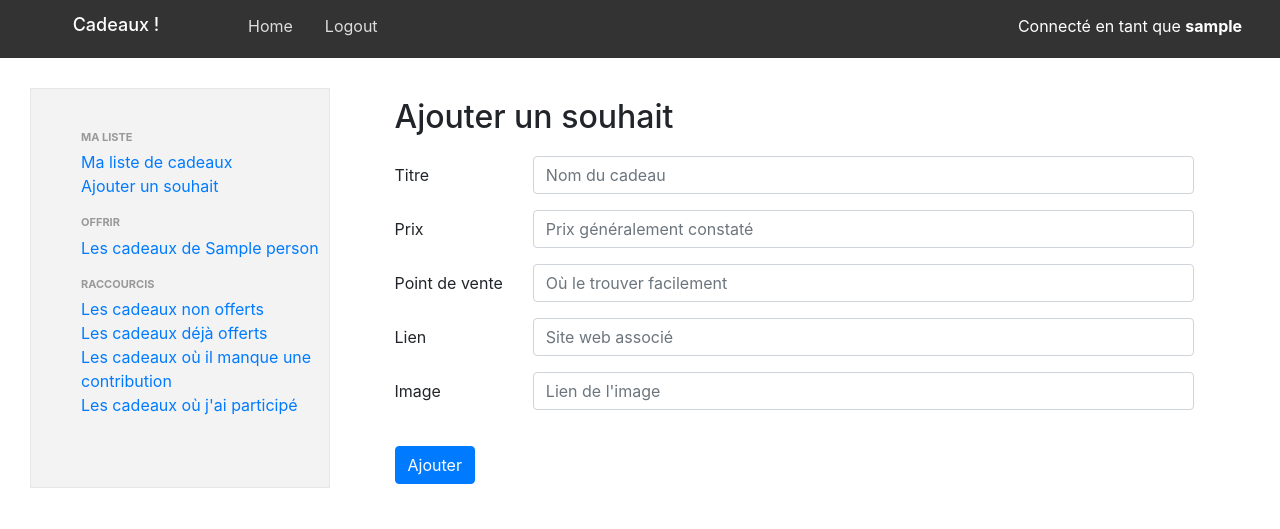
After one commit to lcalem/family-presents, a Flask app: template src/templates/addgift.html in a window 1280 px wide. The commit adds this page. Shown: the top 529 px of the page. Run offline with Flask 2, Linux system fonts and the light colour scheme; the template is opened without the code that fills it: most values are stand-ins (such as "Sample title", 1, 10 or a date in 2020); some libraries are stand-ins or nearby versions.

Commit message:
add wish functionality + image storing

```diff
--- a/src/static/script.js
+++ b/src/static/script.js
@@ -1,7 +1,8 @@
 "use strict";
 
 
-function submitForm(form) {
+function submitGift(form) {
+
     var xhr = new XMLHttpRequest();
     xhr.onload = function(){ alert (xhr.responseText); }
     xhr.onerror = function(){ alert (xhr.responseText); }
@@ -9,21 +10,7 @@ function submitForm(form) {
     // xhr.setRequestHeader("Content-Type", "application/json");
     var data = new FormData(form)
 
-    // append date
-    var current_day = window.location.href.split("/day/")[1];  // that's questionable
-    data.append("date", current_day)
-
     console.log(data)
     xhr.send(data);
     return false;
 }
-
-
-function selectQuantity(elt_id) {
-    var nb = parseInt(elt_id.slice(-1));
-    var name = elt_id.slice(0, -1);
-
-    for (var i = 0; i < nb; i++) {
-        document.getElementById(name + String(i)).checked = true;
-    }
-}
--- a/src/static/style.css
+++ b/src/static/style.css
@@ -15,7 +15,7 @@ ul {
     list-style-type: none;
 }
 
-a:hover {
+a:hover, a:visited, a:link, a:active {
     text-decoration: none;
 }
 
@@ -122,8 +122,9 @@ a:hover {
     color: #DDD;
 }
 
-#header li a:hover {
-    background-color: #3498DB;
+.header li a:hover {
+    /* background-color: #3498DB; */
+    text-decoration: none;
 }
 
 .header li.connect-msg {
@@ -132,12 +133,17 @@ a:hover {
 }
 
 .leftpanel {
+    display: inline-block;
     border: 1px solid #e7e7e7;
     background-color: #f3f3f3;
     width: 300px;
     min-height: 400px;
     margin: 30px 30px 30px 30px;
     padding: 40px 10px 10px 10px;
+}
+
+.leftpanel a:hover {
+    text-decoration: none;
 }
 
 .nav-header {
@@ -147,3 +153,20 @@ a:hover {
     padding-bottom: 5px;
     font-weight: bold;
 }
+
+.content {
+    display: inline-block;
+    margin: 30px;
+    min-height: 400px;
+    vertical-align: top;
+    width: 800px;
+}
+
+.addgift h1, .message h1 {
+    font-size: 32px;
+    margin: 10px 0px 20px 0px;
+}
+
+.addgift-btn {
+    margin-top: 20px;
+}
--- /dev/null
+++ b/src/templates/addgift.html
@@ -0,0 +1,65 @@
+{% extends "layout.html" %}
+{% block content %}
+    <div class="addgift">
+        <h1>Ajouter un souhait</h1>
+
+        <form class="form-gift" method="POST" action="/addgift">
+            <div class="form-group row">
+                <label for="inputTitle" class="col-sm-2 col-form-label">Titre</label>
+                <div class="col-sm-10">
+                    <input name="title" type="text" class="form-control" id="inputTitle" placeholder="Nom du cadeau">
+                </div>
+            </div>
+
+            <div class="form-group row">
+                <label for="inputPrice" class="col-sm-2 col-form-label">Prix</label>
+                <div class="col-sm-10">
+                    <input name="price" type="text" class="form-control" id="inputPrice" placeholder="Prix généralement constaté">
+                </div>
+            </div>
+
+            <div class="form-group row">
+                <label for="inputLocation" class="col-sm-2 col-form-label">Point de vente</label>
+                <div class="col-sm-10">
+                    <input name="location" type="text" class="form-control" id="inputLocation" placeholder="Où le trouver facilement">
+                </div>
+            </div>
+
+            <div class="form-group row">
+                <label for="inputLink" class="col-sm-2 col-form-label">Lien</label>
+                <div class="col-sm-10">
+                    <input type="text" name="link" class="form-control" id="inputLink" placeholder="Site web associé">
+                </div>
+            </div>
+
+            <div class="form-group row">
+                <label for="imageLink" class="col-sm-2 col-form-label">Image</label>
+                <div class="col-sm-10">
+                    <input type="text" name="image" class="form-control" id="imageLink" placeholder="Lien de l'image">
+                </div>
+                <!-- <span>OU</span>
+                <div class="col-sm-4">
+                    <div class="input-group">
+                        <span class="input-group-btn">
+                            <span class="btn btn-default btn-file">
+                                Browse… <input type="file" id="imgInp">
+                            </span>
+                        </span>
+                        <input type="text" class="form-control" readonly>
+                    </div> -->
+                </div>
+            </div>
+
+
+            <!-- Submit! -->
+            <div class="form-group row">
+                <div class="col-sm-10">
+                    <button type="submit" class="btn btn-primary addgift-btn">Ajouter</button>
+                </div>
+            </div>
+
+        </form>
+
+    </div>
+
+{% endblock %}
--- /dev/null
+++ b/src/templates/layout.html
@@ -0,0 +1,60 @@
+<!DOCTYPE html>
+<html lang="en">
+<head>
+	<meta charset="utf-8">
+	<title>Cadeaux!</title>
+    <link rel="stylesheet" type="text/css" href="{{ url_for('static', filename='style.css') }}">
+    <link rel="stylesheet" href="https://stackpath.bootstrapcdn.com/bootstrap/4.1.3/css/bootstrap.min.css" integrity="sha384-MCw98/SFnGE8fJT3GXwEOngsV7Zt27NXFoaoApmYm81iuXoPkFOJwJ8ERdknLPMO" crossorigin="anonymous">
+    <script src="{{ url_for('static', filename='script.js') }}"></script>
+
+</head>
+
+<body id="home">
+
+<div id="panel">
+
+    <div class="header">
+        <ul>
+            <li><h1>Cadeaux !</h1></li>
+            <li><a href="/home">Home</a></li>
+            <li><a href="/logout">Logout</a></li>
+            <li class="connect-msg"><span>Connecté en tant que <strong>{{ username }}</strong></span></li>
+        </ul>
+    </div>
+
+    <div class="leftpanel">
+        <ul class="personal-actions">
+            <li class="nav-header">ma liste</li>
+            <li><a href="/giftlist/user/{{ userid }}">Ma liste de cadeaux</a></li>
+            <li><a href="/addgift">Ajouter un souhait</a></li>
+        </ul>
+
+        <ul class="gift-listings">
+            <li class="nav-header">offrir</li>
+            {% for person in people %}
+                {% if person.userid != userid %}
+                    <li><a href="/giftlist/user/{{ person.userid }}">Les cadeaux de {{ person.name }}</a></li>
+                {% endif %}
+            {% endfor %}
+        </ul>
+
+        <ul class="shortcuts">
+            <li class="nav-header">raccourcis</li>
+            <li><a href="/giftlist/available">Les cadeaux non offerts</a></li>
+            <li><a href="/giftlist/completed">Les cadeaux déjà offerts</a></li>
+            <li><a href="/giftlist/started">Les cadeaux où il manque une contribution</a></li>
+            <li><a href="/gifted/from/{{ userid }}">Les cadeaux où j'ai participé</a></li>
+        </ul>
+
+    </div>
+
+    <div class="content">{% block content %}{% endblock %}</div>
+
+</div>
+
+<script src="https://code.jquery.com/jquery-3.3.1.slim.min.js" integrity="sha384-q8i/X+965DzO0rT7abK41JStQIAqVgRVzpbzo5smXKp4YfRvH+8abtTE1Pi6jizo" crossorigin="anonymous"></script>
+<script src="https://cdnjs.cloudflare.com/ajax/libs/popper.js/1.14.3/umd/popper.min.js" integrity="sha384-ZMP7rVo3mIykV+2+9J3UJ46jBk0WLaUAdn689aCwoqbBJiSnjAK/l8WvCWPIPm49" crossorigin="anonymous"></script>
+<script src="https://stackpath.bootstrapcdn.com/bootstrap/4.1.3/js/bootstrap.min.js" integrity="sha384-ChfqqxuZUCnJSK3+MXmPNIyE6ZbWh2IMqE241rYiqJxyMiZ6OW/JmZQ5stwEULTy" crossorigin="anonymous"></script>
+
+</body>
+</html>
```
Also changed, not shown: src/routes.py (+105 -6 lines), src/templates/giftlist.html (added, +11 -0 lines), src/templates/home.html (+6 -55 lines), src/templates/message.html (added, +7 -0 lines).
